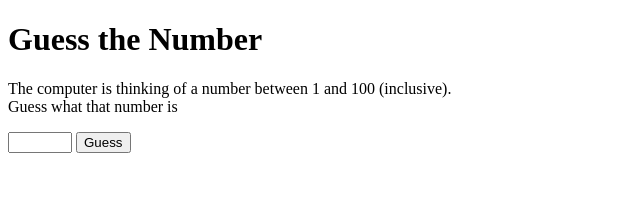
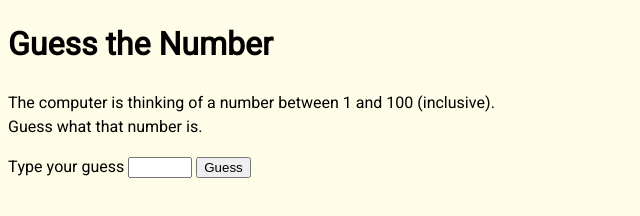
Before and after one commit to nicm42/Guess-the-Number, a website built with Parcel: page index.html in a window 1280 px wide. Shown: the whole page, without its empty margins (0-640 px from the left). Built offline with nearby package versions, Linux system fonts and the light colour scheme.

Commit message:
Added CSS Normalize and set up the CSS

```diff
--- a/index.html
+++ b/index.html
@@ -4,16 +4,17 @@
   <meta charset="UTF-8">
   <meta name="viewport" content="width=device-width, initial-scale=1.0">
   <link rel="stylesheet" href="./src/style.scss">
+  <link href="https://fonts.googleapis.com/css2?family=Heebo&display=swap" rel="stylesheet">
   <title>Guess the Number</title>
 </head>
 <body>
   <main>
     <h1>Guess the Number</h1>
     <p>The computer is thinking of a number between 1 and 100 (inclusive).
-    <br>Guess what that number is</p>
+    <br>Guess what that number is.</p>
 
     <form id="guessing">
-      <input type="number" id="guess" name="guess" min="1" max="100" required aria-label="Guess"></input>
+      Type your guess <input type="number" id="guess" name="guess" min="1" max="100" size="4" required aria-label="Guess"></input>
       <button type="submit" id="submit-guess">Guess</button>
     </form>
 
--- a/package.json
+++ b/package.json
@@ -28,6 +28,7 @@
   },
   "dependencies": {
     "autoprefixer": "^9.8.5",
+    "normalize.css": "^8.0.1",
     "postcss-modules": "^3.2.0"
   }
 }
--- /dev/null
+++ b/src/_globals.scss
@@ -0,0 +1,9 @@
+html {
+  font-size: 100%;
+}
+
+body {
+  background-color: $background;
+  font-family: 'Heebo', sans-serif;
+  line-height: 1.5;
+}
--- /dev/null
+++ b/src/_mixins.scss
@@ -0,0 +1,7 @@
+$breakpoints-up: ("small": "376px", "medium": "900px", "large": "1200px");
+
+@mixin breakpoint-up($size) {
+  @media (min-width: map-get($breakpoints-up, $size)) {
+    @content;
+  }
+}
--- /dev/null
+++ b/src/_variables.scss
@@ -0,0 +1 @@
+$background: #FFFDE7;
--- a/src/style.scss
+++ b/src/style.scss
@@ -1,3 +1,8 @@
+@import "variables";
+@import "mixins";
+@import "globals";
+
 html {
   font-size: 1em;
+  font-family: 'Heebo', sans-serif;
 }
```
Also changed, not shown: dist/index.html, 6 other files.
